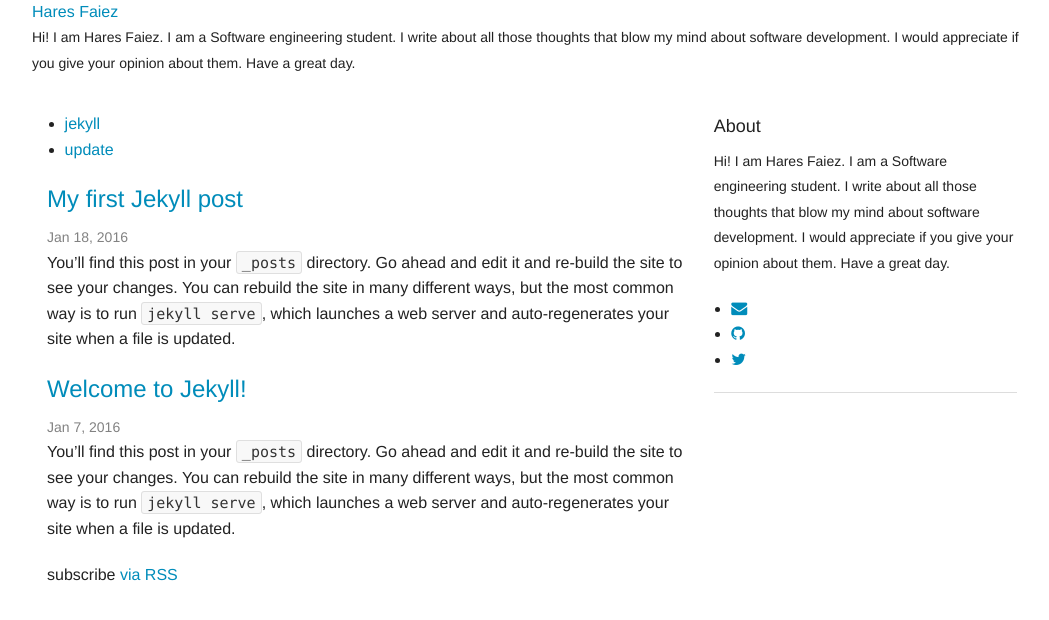
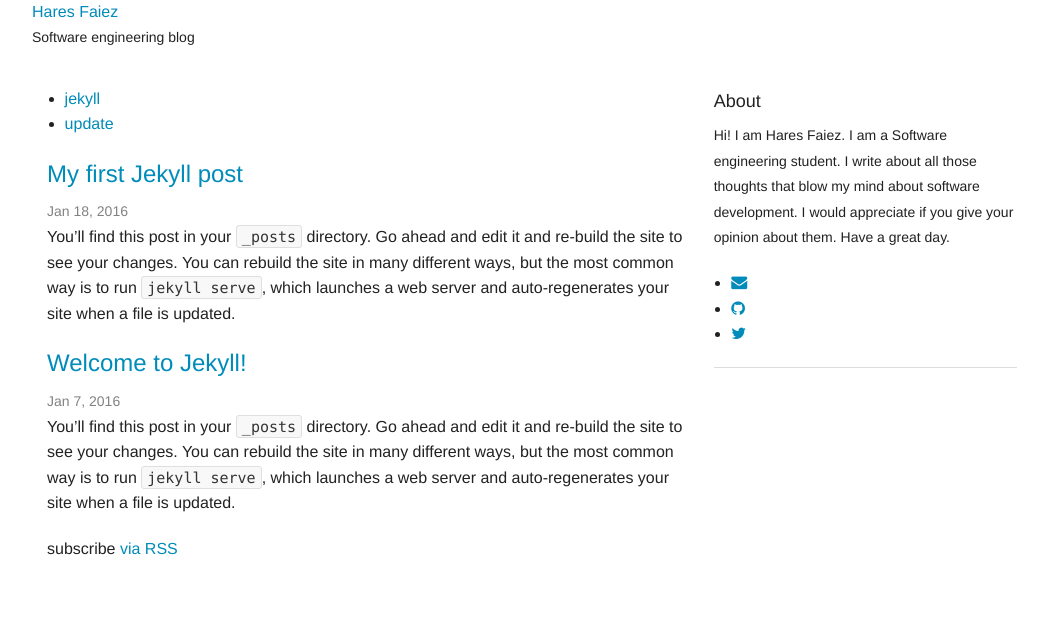
Before and after one commit to haresfaiez/haresfaiez.github.io, a Jekyll site: the page built from index.html, in a window 1280 px wide. Shown: the top 620 px of the page, without its empty margins (108-1157 px from the left). Built offline with Jekyll 4.4.1, drawn with Linux system fonts in a browser that asks for light colours.

Commit message:
Change site description

```diff
--- a/_config.yml
+++ b/_config.yml
@@ -2,6 +2,8 @@
 title: Hares Faiez
 email: hares.faiez@gmail.com
 description: >
+    Software engineering blog
+about: >
     Hi!
     I am Hares Faiez.
     I am a Software engineering student.
--- a/_includes/about.html
+++ b/_includes/about.html
@@ -4,7 +4,7 @@
     </h5>
     <p>
         <small>
-            {{ site.description }}
+            {{ site.about }}
         </small>
     </p>
     <ul>
```
